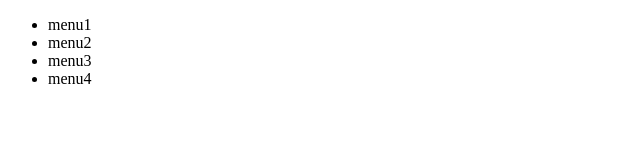
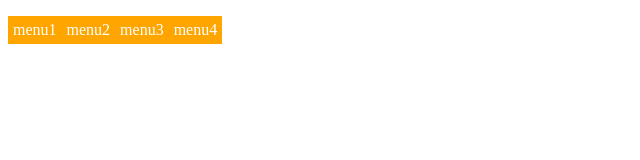
Before and after one commit to newmin/newmin.github.io, a plain HTML site: page index.html in a window 1280 px wide. Shown: the whole page, without its empty margins (0-640 px from the left). Drawn offline with Linux system fonts and the light colour scheme.

Commit message:
메뉴작성

```diff
--- a/index.html
+++ b/index.html
@@ -5,6 +5,18 @@
   <meta http-equiv="X-UA-Compatible" content="IE=edge">
   <meta name="viewport" content="width=device-width, initial-scale=1.0">
   <title>Document</title>
+  <style>
+    ul{
+      padding-left: 0px;
+      list-style: none;
+    }
+    ul>li{
+      float: left;
+      padding: 5px;
+      background-color: orange;
+      color: white;
+    }
+  </style>
 </head>
 <body>
   <ul>
```
